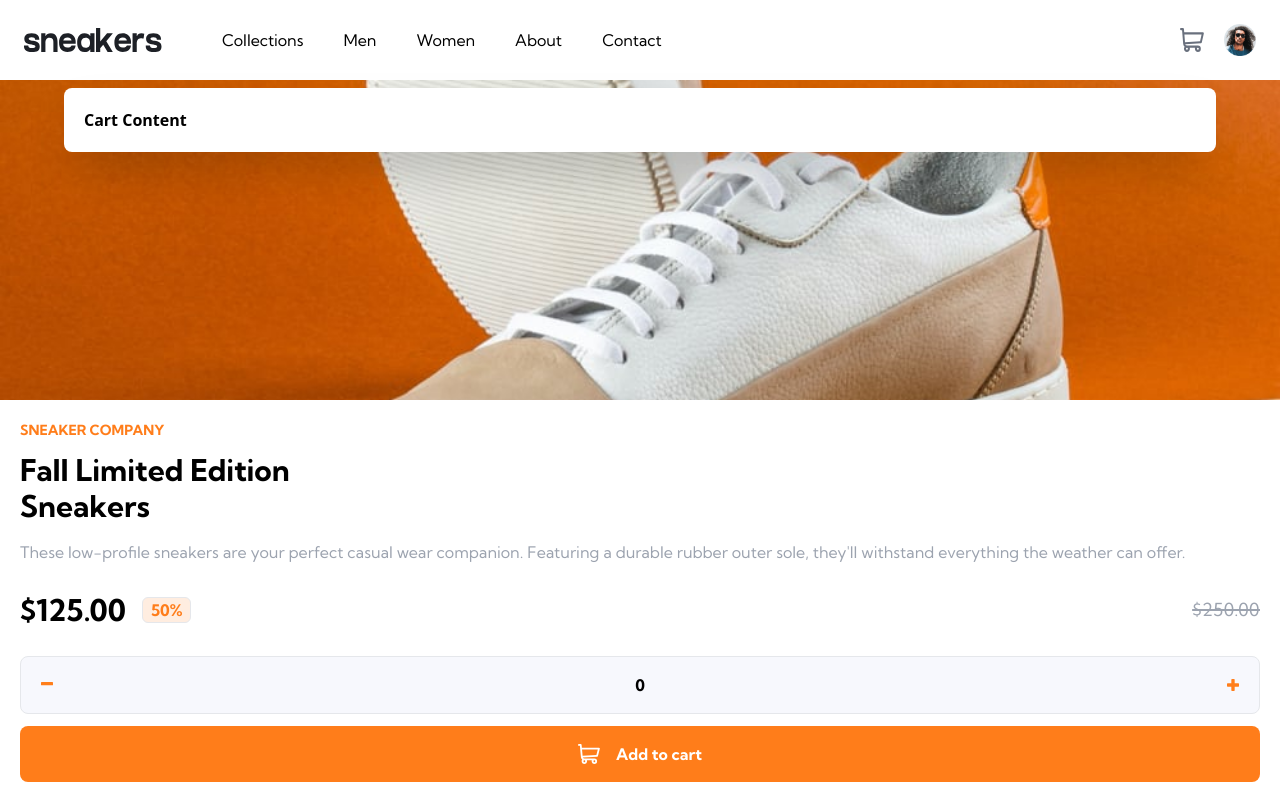
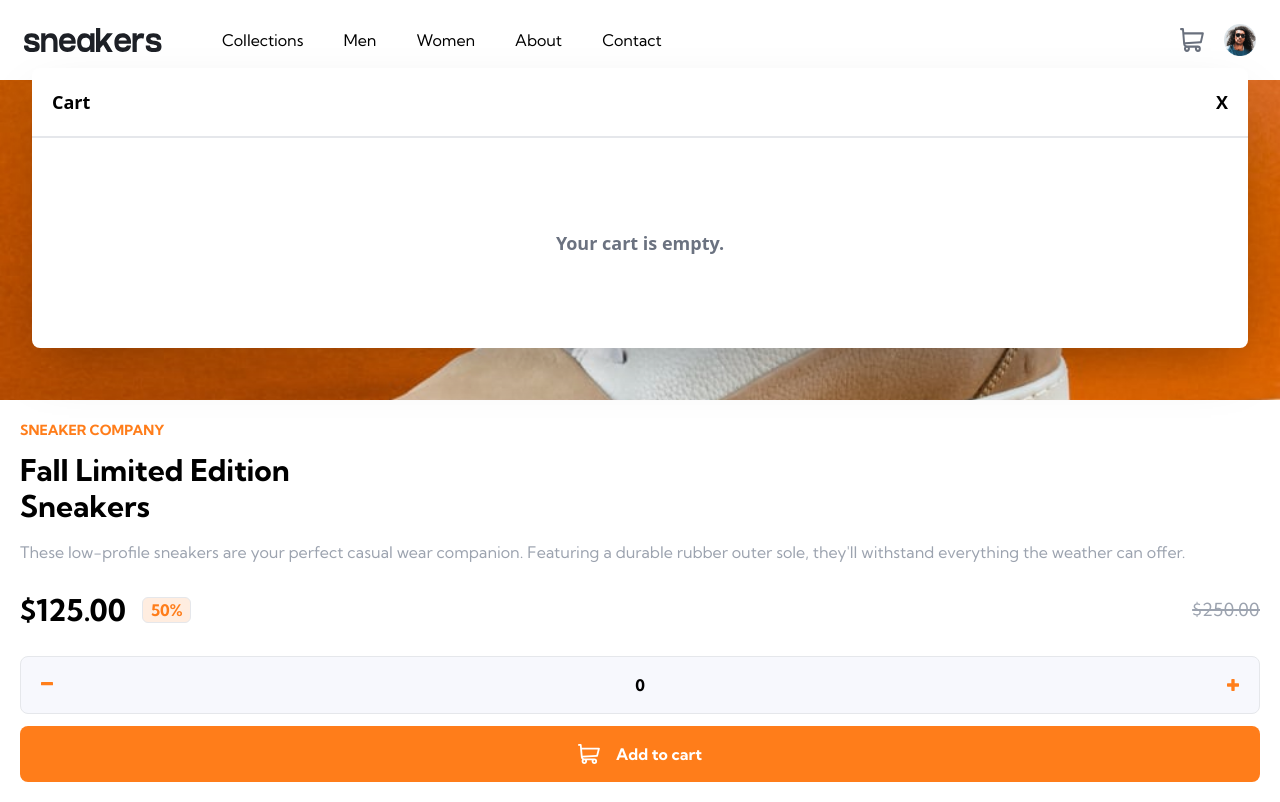
Before and after one commit to PlacidSerene/Landing-Page-for-Commercia, a React app: page / in a window 1280 px wide. Both pictures are taken after a click on the element 1192 px from the left and 40 px from the top of the page. Built offline with nearby package versions, Linux system fonts and the light colour scheme; the HTML template or start-up script is replaced by a standard one; what tailwindcss-debug-screens would draw is missing.

Commit message:
cart design

```diff
--- a/src/components/Navbar.jsx
+++ b/src/components/Navbar.jsx
@@ -8,6 +8,7 @@ import iconClose from "../../images/icon-close.svg";
 
 const Navbar = () => {
   const [openMenu, setOpenMenu] = React.useState(false);
+  const [showCart, setShowCart] = React.useState(false);
   return (
     <nav>
       <div className="container mx-auto flex items-center justify-between py-6 px-6 font-default">
@@ -29,8 +30,14 @@ const Navbar = () => {
           </div>
         </div>
         <div className="flex items-center gap-5">
-          <div className="relative">
-            <img src={iconCart} alt="cart" className="h-6 w-6" />
+          <div
+            className="relative"
+            onClick={() => {
+              console.log("clicked");
+              setShowCart(!showCart);
+            }}
+          >
+            <img src={iconCart} alt="cart" className="h-6 w-6 cursor-pointer" />
             {/* Cart */}
           </div>
 
@@ -65,8 +72,22 @@ const Navbar = () => {
         onClick={() => setOpenMenu(false)}
       ></div>
       {/* Cart */}
-      <div className="absolute top-[15%] left-[50%] -translate-x-[50%] -translate-y-[50%] z-10 w-[90%] rounded-lg bg-white shadow-2xl p-5">
-        <h2 className="font-3xl font-bold">Cart Content</h2>
+      <div
+        className={`${
+          showCart ? "" : "hidden"
+        } absolute top-[26%] left-[50%] z-10 flex h-[280px] w-[95%] -translate-x-[50%] -translate-y-[50%] flex-col rounded-lg bg-white shadow-2xl`}
+      >
+        <div className="flex justify-between border-b-2 p-5">
+          <h2 className="text-lg font-bold">Cart</h2>
+          <h2 className="text-lg font-bold">X</h2>
+        </div>
+        <div className="flex h-full items-center justify-center">
+          <div>
+            <h2 className="text-lg font-bold text-gray-500">
+              Your cart is empty.
+            </h2>
+          </div>
+        </div>
       </div>
     </nav>
   );
```
